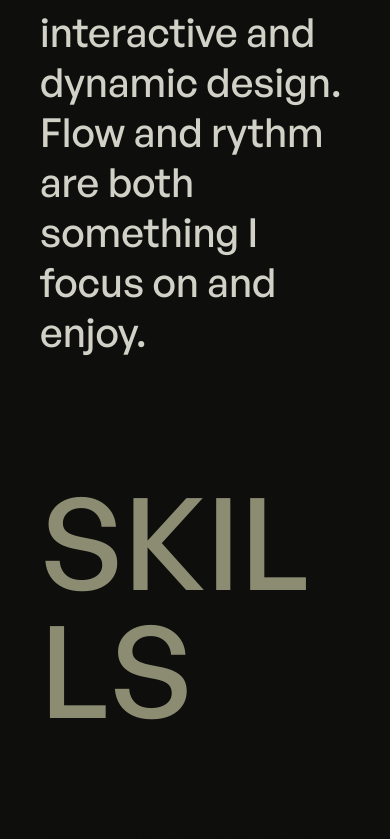
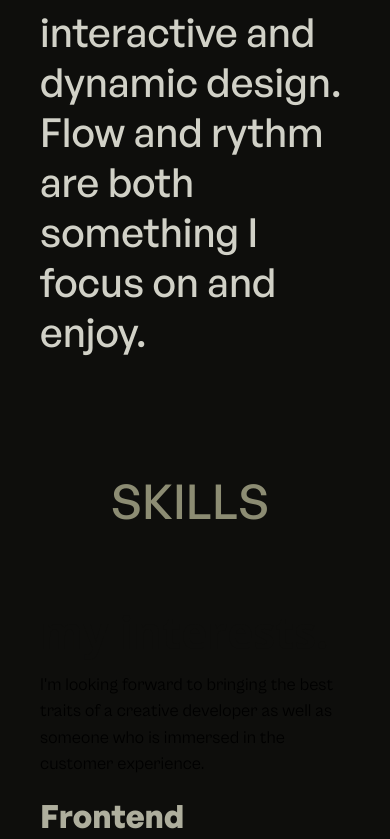
Before and after one commit to ArekBM/portfolio3.0, a Next.js app: page / in a window 390 px wide. Shown: the part 1157-1996 px from the top of the page. Built offline with nearby package versions, Linux system fonts and the light colour scheme.

Commit message:
added mobile viewing

```diff
--- a/app/Pages/Contact.tsx
+++ b/app/Pages/Contact.tsx
@@ -55,16 +55,16 @@ const Contact = () => {
         return () => clearInterval(intervalId)
     }, [])
 
-    const formattedTime = currentTime.toLocaleTimeString()
+    const formattedTime: string = currentTime.toLocaleTimeString()
 
     return (
         <section
             id='contact'
-            className='my-[10%]'
+            className='my-[10%] overflow-hidden'
         >
             <div className='section-heading select-none'>
                 <div className='heading flex items-center justify-center space-x-[3%]'>
-                    <AnimatedText className={generalVar.className + ' w-fit text-9xl sm:text-heading-2 font-medium uppercase text-darkgrey'} text={'CONTACT'} transitiondelay={.5} />
+                    <AnimatedText className={generalVar.className + ' w-fit text-5xl xs:text-heading-2 font-medium xl:text-9xl uppercase text-darkgrey'} text={'CONTACT'} transitiondelay={.5} />
                 </div>
 
             </div>
--- a/app/Pages/Hero.tsx
+++ b/app/Pages/Hero.tsx
@@ -53,7 +53,7 @@ const Hero = () => {
 
 
     return(
-        <section className='relative flex w-full h-screen select-none items-center justify-center'>
+        <section className='relative flex w-full h-screen select-none items-center justify-center oveflow-hidden'>
             <div className='z-10 flex flex-col  w-full text-title items-center 2xl:text-[10vw] 2xl:space-y-16 text-offblacktxt uppercase'>
                 <div className='2xl:py-16'>
                     <AnimatedText className={generalSans.className + ' overflow-visible'} text={`Hey, I'm Eric`} transitiondelay={2}/>
--- a/app/Pages/Projects.tsx
+++ b/app/Pages/Projects.tsx
@@ -51,7 +51,7 @@ const Projects = ()  => {
     return (
         <section
             id='projects'
-            className='my-[10%]'
+            className='my-[10%] overflow-hidden'
         >
             <motion.div ref={scope} className='cursordotlinks group relative' style={{ left: x, top : y}} >
                 <motion.div ref={arrowScope} style={{ opacity: 0}}>
@@ -60,7 +60,7 @@ const Projects = ()  => {
             </motion.div>
             <div className='section-heading select-none'>
                 <div className='heading flex items-center justify-center space-x-[3%]'>
-                    <AnimatedText className={generalVar.className + ' w-fit font-medium uppercase text-darkgrey text-9xl'} text={'Projects'} transitiondelay={.5} />
+                    <AnimatedText className={generalVar.className + ' w-fit text-5xl xs:text-heading-2 font-medium xl:text-9xl uppercase text-darkgrey'} text={'Projects'} transitiondelay={.5} />
                 </div>
 
             </div>
--- a/app/Pages/Skills.tsx
+++ b/app/Pages/Skills.tsx
@@ -17,11 +17,11 @@ const Skills = () => {
     return (
         <section
             id='skills'
-            className='min-h-screen w-full px-10 md:px-5 xl:px-20 2xl:px-28'
+            className='min-h-screen w-full px-10 md:px-5 xl:px-20 2xl:px-28 oveflow-hidden'
         >
             <div className='select-none'>
                 <div className='heading flex items-center justify-center space-x-[3%]'>
-                    <AnimatedText className={generalVar.className + ' w-fit font-medium uppercase text-darkgrey text-9xl'} text={'Skills'} transitiondelay={.5} />
+                    <AnimatedText className={generalVar.className + ' w-fit text-5xl xs:text-heading-2 font-medium xl:text-9xl uppercase text-darkgrey'} text={'Skills'} transitiondelay={.5} />
                 </div>
             </div>
             <div className=' mt-10 grid grid-cols-1 gap-5 md:grid-cols-2 md:gap-24'>
--- a/app/layout.tsx
+++ b/app/layout.tsx
@@ -10,12 +10,14 @@ import { useRef, useState, useEffect } from 'react'
 import Skills from './Pages/Skills'
 import Hero from './Pages/Hero'
 import { motion } from 'framer-motion'
+import Head from 'next/head'
+import em from '../public/em.png'
 
 
 export default function RootLayout({ children }: {children: React.ReactNode}) {
 
   const section1ref = useRef(null)
-  const section2ref = useRef(null);
+  const section2ref = useRef(null)
   const section3ref = useRef(null)
   const [isInSection, setIsInSection] = useState(false);
   const [ mousePosition, setMousePosition ] = useState({ x: 0, y: 0})
@@ -54,6 +56,10 @@ export default function RootLayout({ children }: {children: React.ReactNode}) {
       observer.observe(section2ref.current)
     }
 
+    if (section3ref.current) {
+      observer.observe(section3ref.current)
+    }
+
 
     return () => {
       observer.disconnect();
@@ -67,10 +73,13 @@ export default function RootLayout({ children }: {children: React.ReactNode}) {
 
   return (
     <html lang="en">
+      <Head>
+        <link rel='icon' href='../public/em.png' type='image/png' />
+      </Head>
       <body>
-        <div className='cursordot' style={{ left: x, top : y }}>
+        <div className='cursordot xs:hidden' style={{ left: x, top : y }}>
         </div>
-        <div className='flex flex-col h-screen max-h-screen'>
+        <div>
           <div className={`${bgColor} transition-all duration-500 ease-in-out`}>
             <Hero />
             <Nav isInSection={isInSection} />
--- a/tailwind.config.ts
+++ b/tailwind.config.ts
@@ -23,6 +23,10 @@ const config: Config = {
         offblacktxt: '#262626',
         abouttxt: '#d1d1c7',
         stone: '#d9d9d9',
+      },
+      screens: {
+        xs: '420px',
+        xl: '1170px',
       }
     },
   },
```
Also changed, not shown: public/em.png (added).
